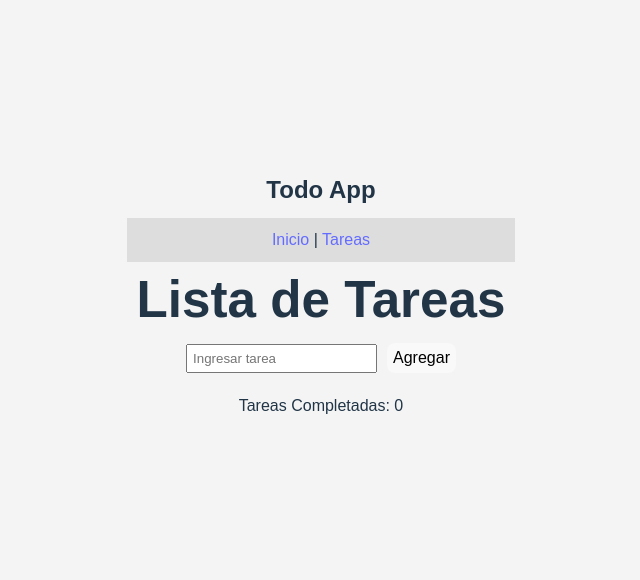
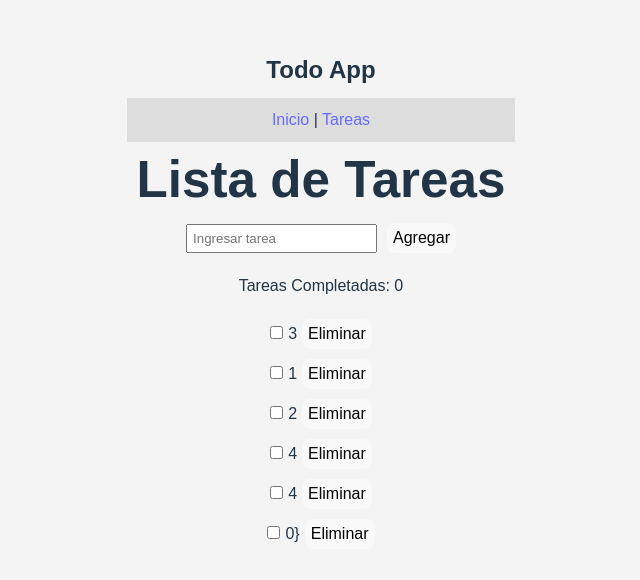
Before and after one commit to Emmanuelfwd/To-do-List-React-Emmanuel, a React (Vite) app: page /Todo in a window 1280 px wide. Shown: the part 102-682 px from the top of the page, without its empty margins (319-959 px from the left). Built offline with nearby package versions, Linux system fonts and the light colour scheme; data requests are answered from the project's data file.

Commit message:
Actualizacion Animaciones basicas con Motion

```diff
--- a/db.json
+++ b/db.json
@@ -1,3 +1,34 @@
 {
-  "tareas": []
+  "tareas": [
+    {
+      "id": "eb7b",
+      "titulo": "3",
+      "completada": false
+    },
+    {
+      "id": "53c2",
+      "titulo": "1",
+      "completada": false
+    },
+    {
+      "id": "1943",
+      "titulo": "2",
+      "completada": false
+    },
+    {
+      "id": "9ef2",
+      "titulo": "4",
+      "completada": false
+    },
+    {
+      "id": "06a3",
+      "titulo": "4",
+      "completada": false
+    },
+    {
+      "id": "b219",
+      "titulo": "0}",
+      "completada": false
+    }
+  ]
 }
--- a/package.json
+++ b/package.json
@@ -10,6 +10,7 @@
     "preview": "vite preview"
   },
   "dependencies": {
+    "motion": "^12.23.12",
     "react": "^19.1.1",
     "react-dom": "^19.1.1",
     "react-router-dom": "^7.8.2"
--- a/src/Components/Caja.jsx
+++ b/src/Components/Caja.jsx
@@ -1,6 +1,15 @@
 import React from 'react'
+import {motion}  from "motion/react";
 
 function Caja({ tareas, marcarCompletada, borrarTarea }) {
+
+const transition = {
+    duration: 1,
+    delay: 0.5,
+    ease: [0, 0.71, 0.2, 1.01],
+}
+
+
   return (
     <div>
       <div>
@@ -9,15 +18,25 @@ function Caja({ tareas, marcarCompletada, borrarTarea }) {
 
       <div>
         {tareas.map(t => (
-          <div key={t.id}>
+          <motion.div
+            key={t.id}
+            initial={{ opacity: 0, y: 20 }}
+            animate={{ opacity: 1, y: 0 }}
+            transition={transition}>
             <input
               type="checkbox"
               checked={t.completada}
               onChange={() => marcarCompletada(t)}
             />
             <span>{t.titulo}</span>
-            <button onClick={() => borrarTarea(t.id)}>Eliminar</button>
-          </div>
+            <motion.button onClick={() => borrarTarea(t.id)}
+                whileHover={{ scale: 1.1 }}
+                whileTap={{ scale: 0.95 }}
+                transition={{ type: "spring", stiffness: 300 }}
+            >
+                    Eliminar
+                    </motion.button>
+            </motion.div>
         ))}
       </div>
     </div>
--- a/src/Components/TaskList.jsx
+++ b/src/Components/TaskList.jsx
@@ -1,6 +1,7 @@
 import React, { useState, useEffect } from 'react'
 import { getTareas, agregarTarea, eliminarTarea, actualizarTarea } from '../Services/Services'
 import Caja from './Caja'
+import {motion}  from "motion/react";
 
 function TaskList() {
   const [tareas, setTareas] = useState([])
@@ -9,6 +10,8 @@ function TaskList() {
   useEffect(() => {
     cargarTareas()
   }, [])
+
+
 
   const cargarTareas = async () => {
     try {
@@ -50,14 +53,23 @@ function TaskList() {
 
   return (
     <div>
+
       <div>
         <input
           type="text"
           placeholder="Ingresar tarea"
           value={nuevaTarea}
           onChange={e => setNuevaTarea(e.target.value)}
+          onKeyDown={(e) => { if(e.key === "Enter") agregarNuevaTarea() }}
         />
-        <button onClick={agregarNuevaTarea}>Agregar</button>
+        <motion.button onClick={agregarNuevaTarea}
+         whileHover={{ scale: 1.1 }}
+        whileTap={{ scale: 0.95 }}
+        transition={{ type: "spring", stiffness: 300 }} >
+          Agregar
+          </motion.button>
+
+
       </div>
 
       <Caja
```
Also changed, not shown: 1 other file (tests, documents, lock files or other folders).
